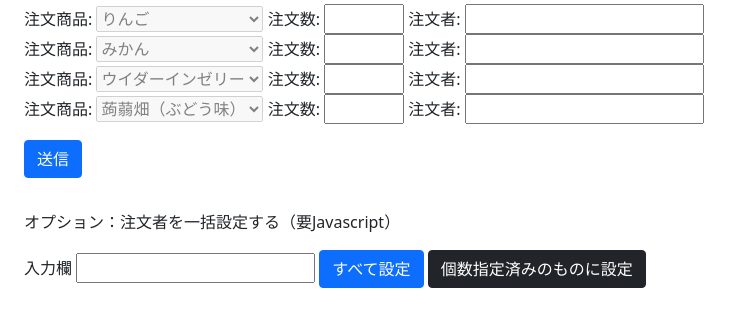
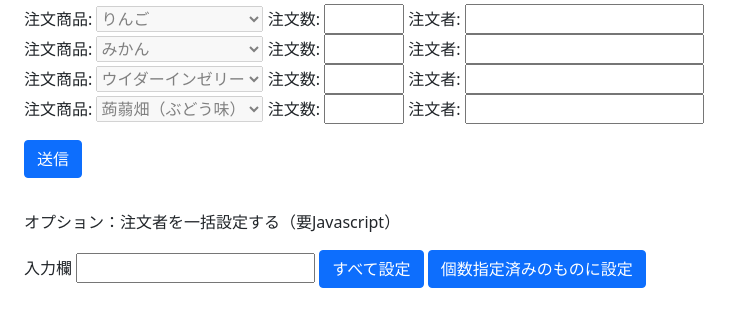
Before and after one commit to yagura46gin37k/studying_django_webapp, a Django app: page /market/order_formset in a window 1280 px wide. Shown: the part 98-425 px from the top of the page, without its empty margins (0-743 px from the left). Run offline with Django 4.2, Linux system fonts and the light colour scheme; data comes from the database, SQL or seed files in the repository.

Commit message:
chenged button color to previous one

```diff
--- a/templates/market/order_formset.html
+++ b/templates/market/order_formset.html
@@ -28,7 +28,7 @@
     <label for="order_name">入力欄</label>
     <input type="text" id="order_name">
     <button onClick="setName(0);" class="btn btn-primary">すべて設定</button>
-    <button onClick="setName(1);" class="btn btn-dark">個数指定済みのものに設定</button>
+    <button onClick="setName(1);" class="btn btn-primary">個数指定済みのものに設定</button>
 </div>
 </div>
 
```
